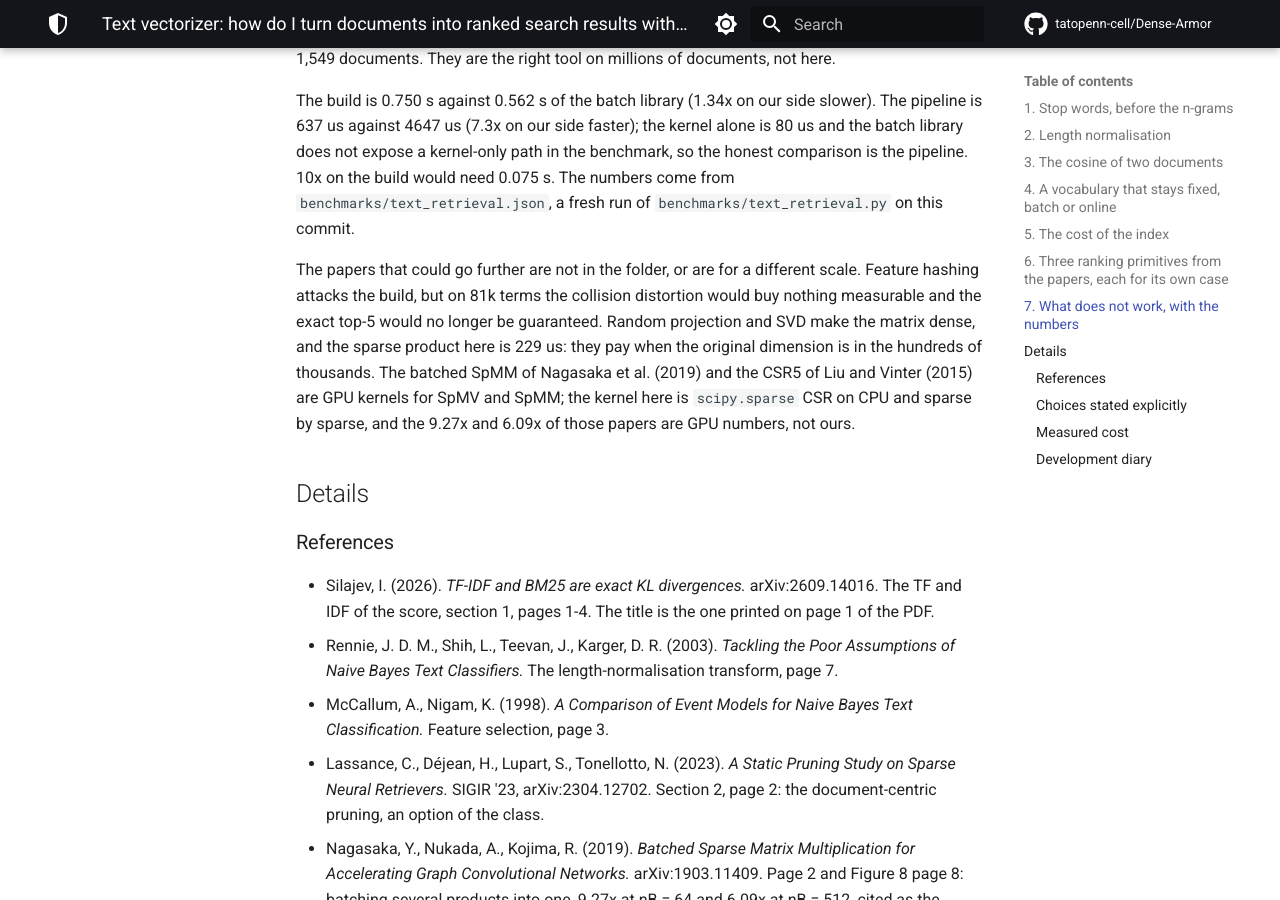
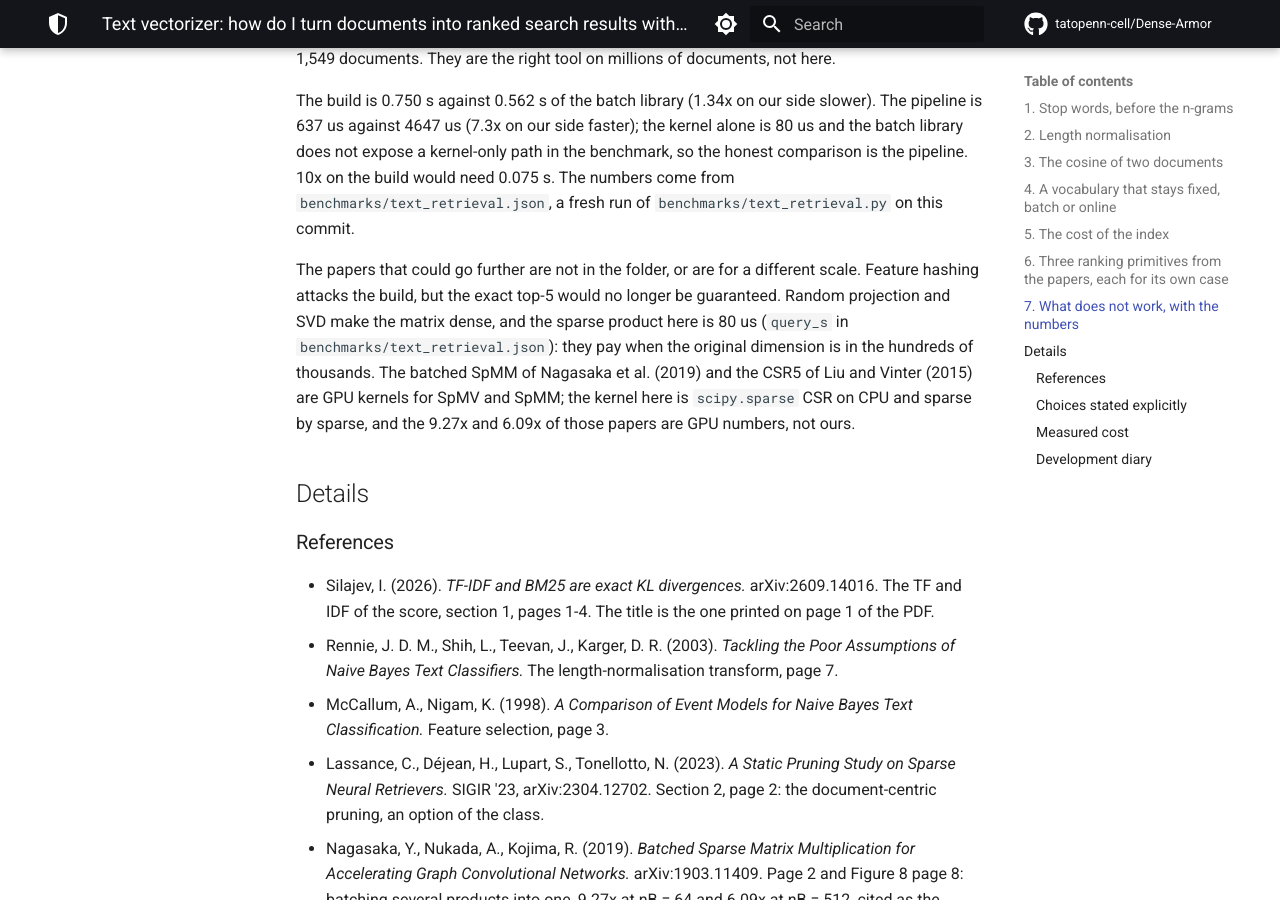
Before and after one commit to tatopenn-cell/Dense-Armor, an MkDocs documentation site: the page built from docs/preprocessing/text_vectorizer.md, in a window 1280 px wide and 900 px high, scrolled down 4258 px. Built offline with MkDocs 1.6.1 and Material for MkDocs 9.7.7, drawn with Linux system fonts in a browser that asks for light colours; comment, search, counter and statistics services are not loaded; some of the changed text lies outside the part shown.

Commit message:
taskT1: tests follow transform_matrix(documents), page numbers from the JSON, import order
- test_vectorizer.py: transform_matrix takes the documents; the test of the freed tokens checks that no token list is kept
- text_vectorizer.md: query, loop and build numbers repeat benchmarks/text_retrieval.json; the sentence on 81k terms and the 229 us figure are replaced by the 80 us of the JSON
- text_retrieval.py: import order (ruff --fix), inline comments removed

```diff
--- a/docs/preprocessing/text_vectorizer.md
+++ b/docs/preprocessing/text_vectorizer.md
@@ -155,7 +155,7 @@
 
 The build is 0.750 s against 0.562 s of the batch library (1.34x on our side slower). The pipeline is 637 us against 4647 us (7.3x on our side faster); the kernel alone is 80 us and the batch library does not expose a kernel-only path in the benchmark, so the honest comparison is the pipeline. 10x on the build would need 0.075 s. The numbers come from `benchmarks/text_retrieval.json`, a fresh run of `benchmarks/text_retrieval.py` on this commit.
 
-The papers that could go further are not in the folder, or are for a different scale. Feature hashing attacks the build, but on 81k terms the collision distortion would buy nothing measurable and the exact top-5 would no longer be guaranteed. Random projection and SVD make the matrix dense, and the sparse product here is 229 us: they pay when the original dimension is in the hundreds of thousands. The batched SpMM of Nagasaka et al. (2019) and the CSR5 of Liu and Vinter (2015) are GPU kernels for SpMV and SpMM; the kernel here is `scipy.sparse` CSR on CPU and sparse by sparse, and the 9.27x and 6.09x of those papers are GPU numbers, not ours.
+The papers that could go further are not in the folder, or are for a different scale. Feature hashing attacks the build, but the exact top-5 would no longer be guaranteed. Random projection and SVD make the matrix dense, and the sparse product here is 80 us (`query_s` in `benchmarks/text_retrieval.json`): they pay when the original dimension is in the hundreds of thousands. The batched SpMM of Nagasaka et al. (2019) and the CSR5 of Liu and Vinter (2015) are GPU kernels for SpMV and SpMM; the kernel here is `scipy.sparse` CSR on CPU and sparse by sparse, and the 9.27x and 6.09x of those papers are GPU numbers, not ours.
 
 ## Details
 
```
Also changed, not shown: other parts of docs/preprocessing/text_vectorizer.md (+2 -2 lines), 2 other files.
